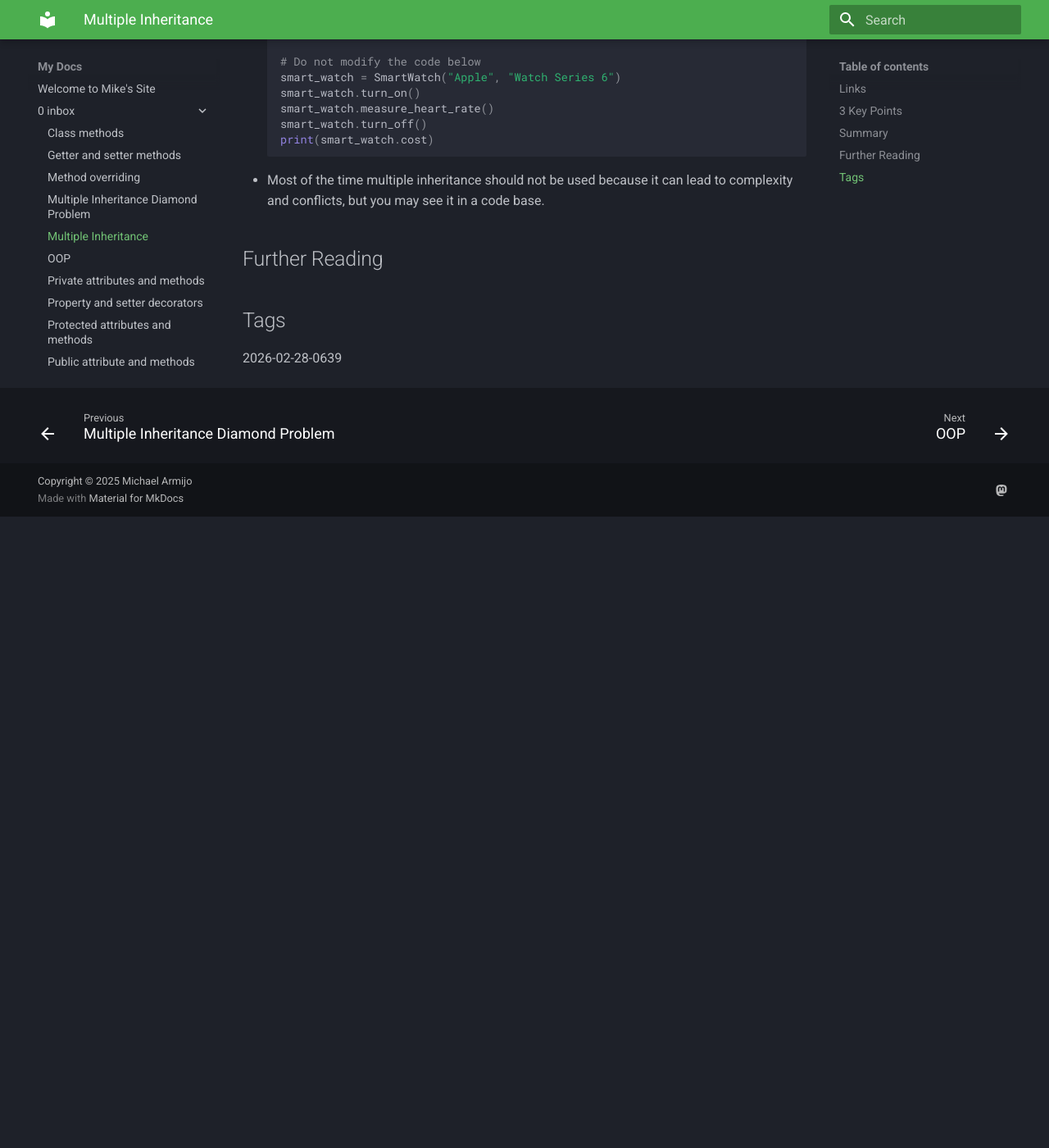
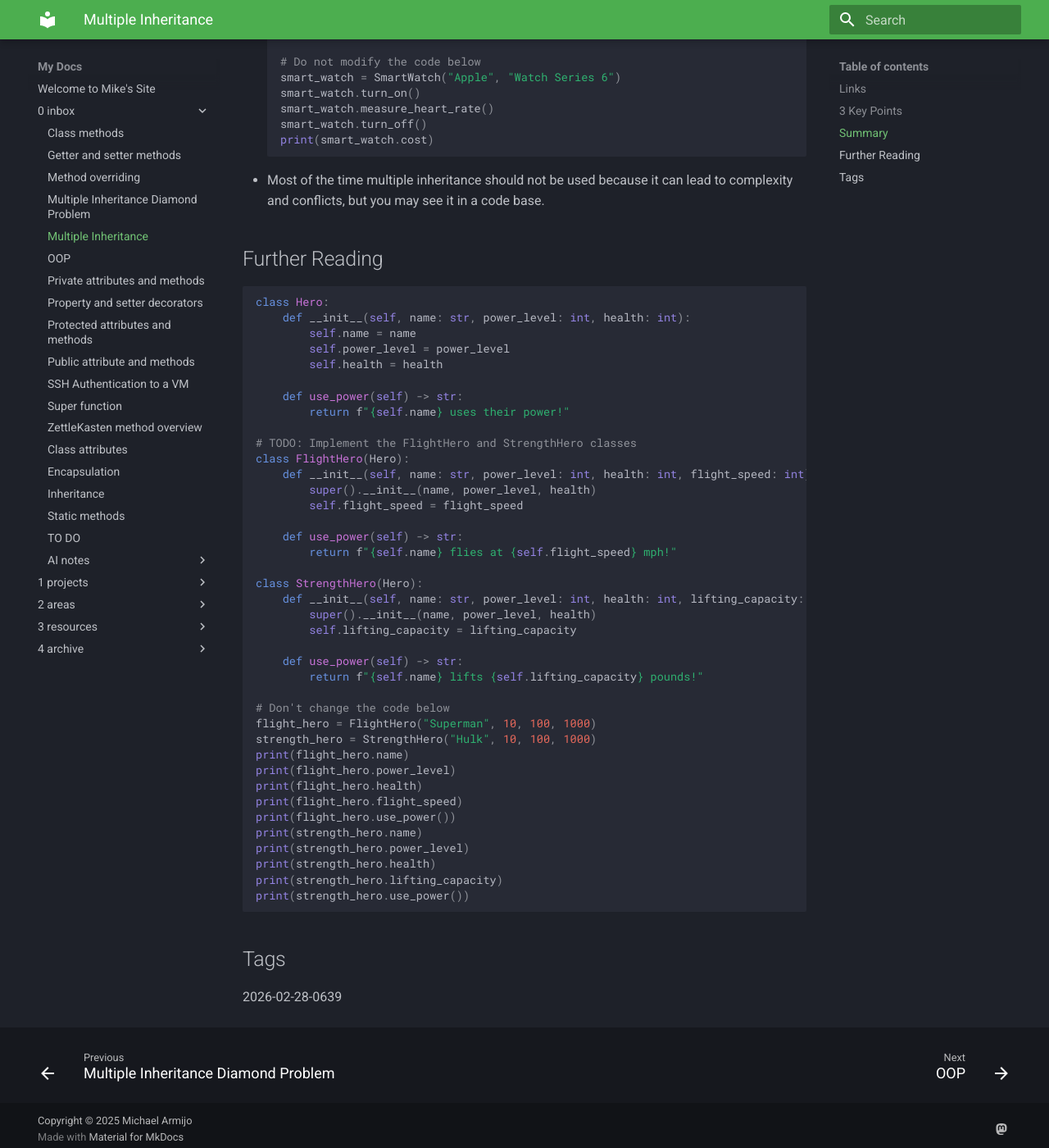
Before and after one commit to mjarmijo/mkdocs_notes, an MkDocs documentation site: the page built from docs/0-inbox/Multiple Inheritance.md, in a window 1280 px wide and 1400 px high, scrolled down 1316 px. Shown: the whole window at 82% size. Built offline with MkDocs 1.6.1 and Material for MkDocs 9.7.7, drawn with Linux system fonts in a browser that asks for light colours; before the commit the page ends 1946 px from its top, so only the background shows below that.

Commit message:
add example to multiple inheritance

````diff
--- a/docs/0-inbox/Multiple Inheritance.md
+++ b/docs/0-inbox/Multiple Inheritance.md
@@ -61,6 +61,48 @@
 
 ## Further Reading
 
+```python
+class Hero:
+	def __init__(self, name: str, power_level: int, health: int):
+		self.name = name
+		self.power_level = power_level
+		self.health = health
+
+	def use_power(self) -> str:
+		return f"{self.name} uses their power!"
+
+# TODO: Implement the FlightHero and StrengthHero classes
+class FlightHero(Hero):
+	def __init__(self, name: str, power_level: int, health: int, flight_speed: int):
+		super().__init__(name, power_level, health)
+		self.flight_speed = flight_speed
+
+	def use_power(self) -> str:
+		return f"{self.name} flies at {self.flight_speed} mph!"
+
+class StrengthHero(Hero):
+	def __init__(self, name: str, power_level: int, health: int, lifting_capacity: int):
+		super().__init__(name, power_level, health)
+		self.lifting_capacity = lifting_capacity
+
+	def use_power(self) -> str:
+		return f"{self.name} lifts {self.lifting_capacity} pounds!"
+
+# Don't change the code below
+flight_hero = FlightHero("Superman", 10, 100, 1000)
+strength_hero = StrengthHero("Hulk", 10, 100, 1000)
+print(flight_hero.name)
+print(flight_hero.power_level)
+print(flight_hero.health)
+print(flight_hero.flight_speed)
+print(flight_hero.use_power())
+print(strength_hero.name)
+print(strength_hero.power_level)
+print(strength_hero.health)
+print(strength_hero.lifting_capacity)
+print(strength_hero.use_power())
+
+```
 
 ## Tags
 
````
Also changed, not shown: 1 other file.
